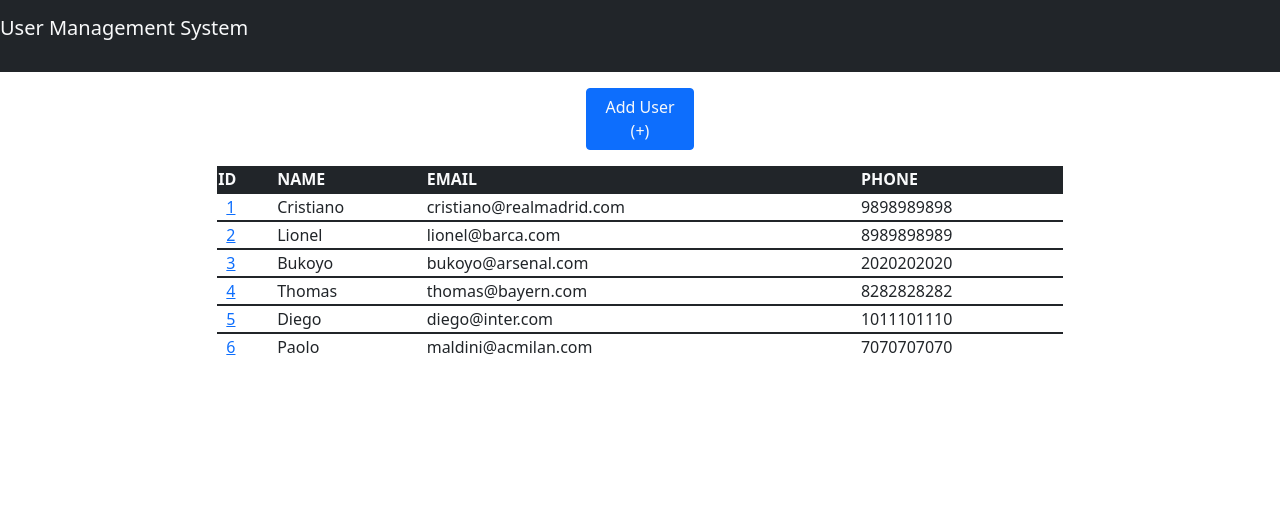
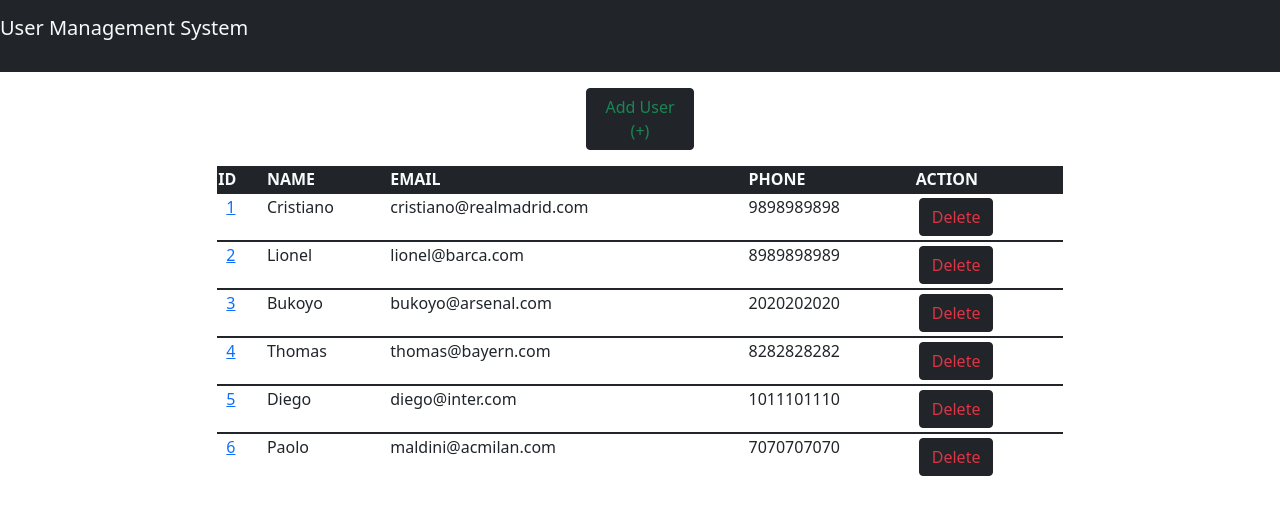
Before and after one commit to proactivecoder91/user-management-system, an Angular app in the folder user-management-system/: page / in a window 1280 px wide. Shown: the top 514 px of the page. Built offline with nearby package versions, Linux system fonts and the light colour scheme; data requests are answered from the project's data file.

Commit message:
feat: Delete user functionality added

```diff
--- a/user-management-system/src/app/components/users/users.component.html
+++ b/user-management-system/src/app/components/users/users.component.html
@@ -1,5 +1,5 @@
 <section class="row justify-content-center mt-3">
-  <button [routerLink]="['/addUser']" class="col-1 btn btn-primary text-light">
+  <button [routerLink]="['/addUser']" class="col-1 btn btn-dark text-success">
     Add User (+)
   </button>
 </section>
@@ -12,6 +12,7 @@
         <th>NAME</th>
         <th>EMAIL</th>
         <th>PHONE</th>
+        <th>ACTION</th>
       </thead>
       <tbody *ngFor="let user of users$ | async">
         <td>
@@ -20,6 +21,12 @@
         <td>{{ user.name }}</td>
         <td>{{ user.email }}</td>
         <td>{{ user.phone }}</td>
+        <button
+          (click)="deleteUser(user.id)"
+          class="btn btn-dark text-danger m-1"
+        >
+          Delete
+        </button>
       </tbody>
     </table>
   </div>
--- a/user-management-system/src/app/components/users/users.component.ts
+++ b/user-management-system/src/app/components/users/users.component.ts
@@ -11,6 +11,14 @@ export class UsersComponent implements OnInit {
   users$!:Observable<any>;
   constructor(private _userService: UserService){}
   ngOnInit(): void {
-     this.users$= this._userService.getUsers()
+    this.getAllUsers();
   }
+
+  getAllUsers(){
+    this.users$= this._userService.getUsers()
+  }
+
+  deleteUser(id:number){
+    this._userService.deleteUser(id).subscribe((data)=> {console.log("deleted");this.getAllUsers()});
+    }
 }
--- a/user-management-system/src/app/services/user.service.ts
+++ b/user-management-system/src/app/services/user.service.ts
@@ -21,4 +21,8 @@ export class UserService {
     return this._http.post<User>(this.url,obj);
   }
 
+  deleteUser(id:number){
+    return this._http.delete(this.url+"/"+id)
+  }
+
 }
```
